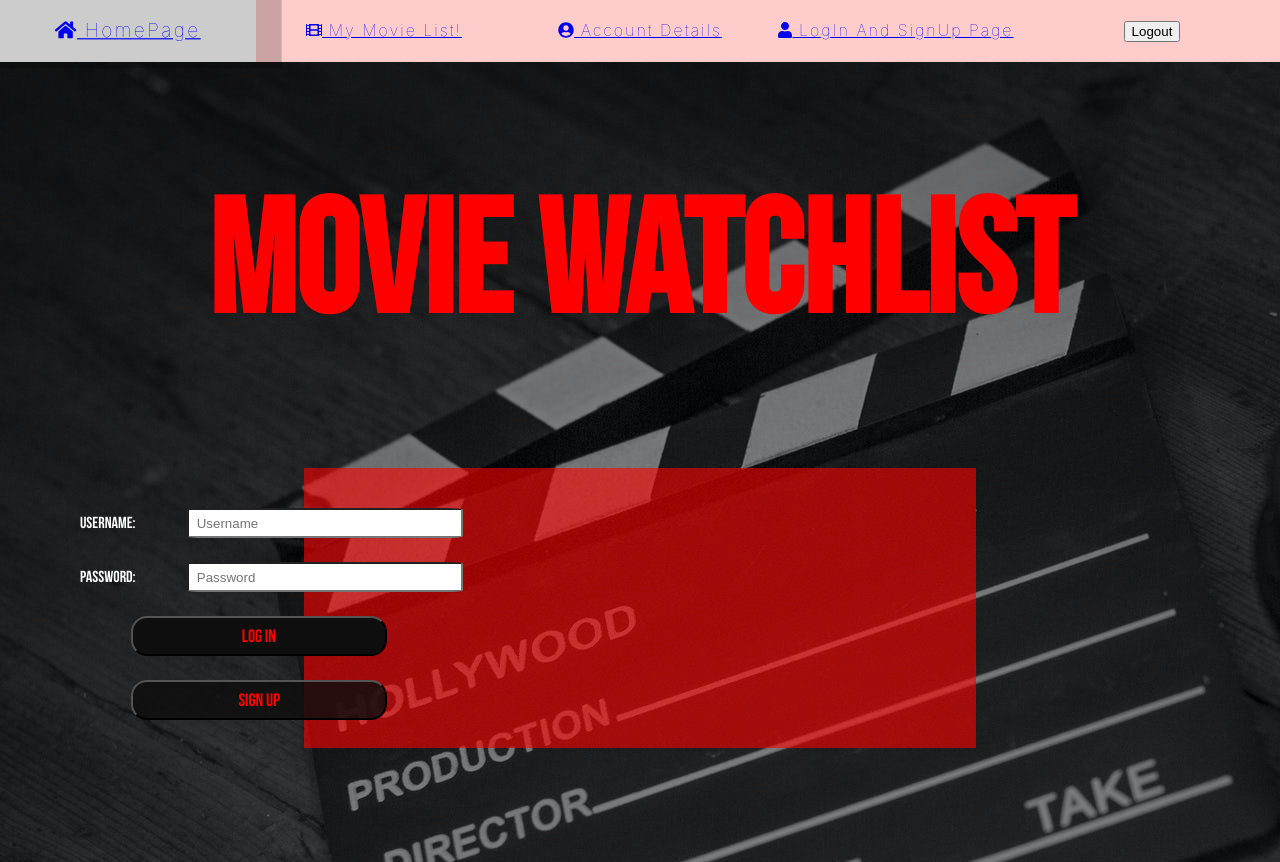
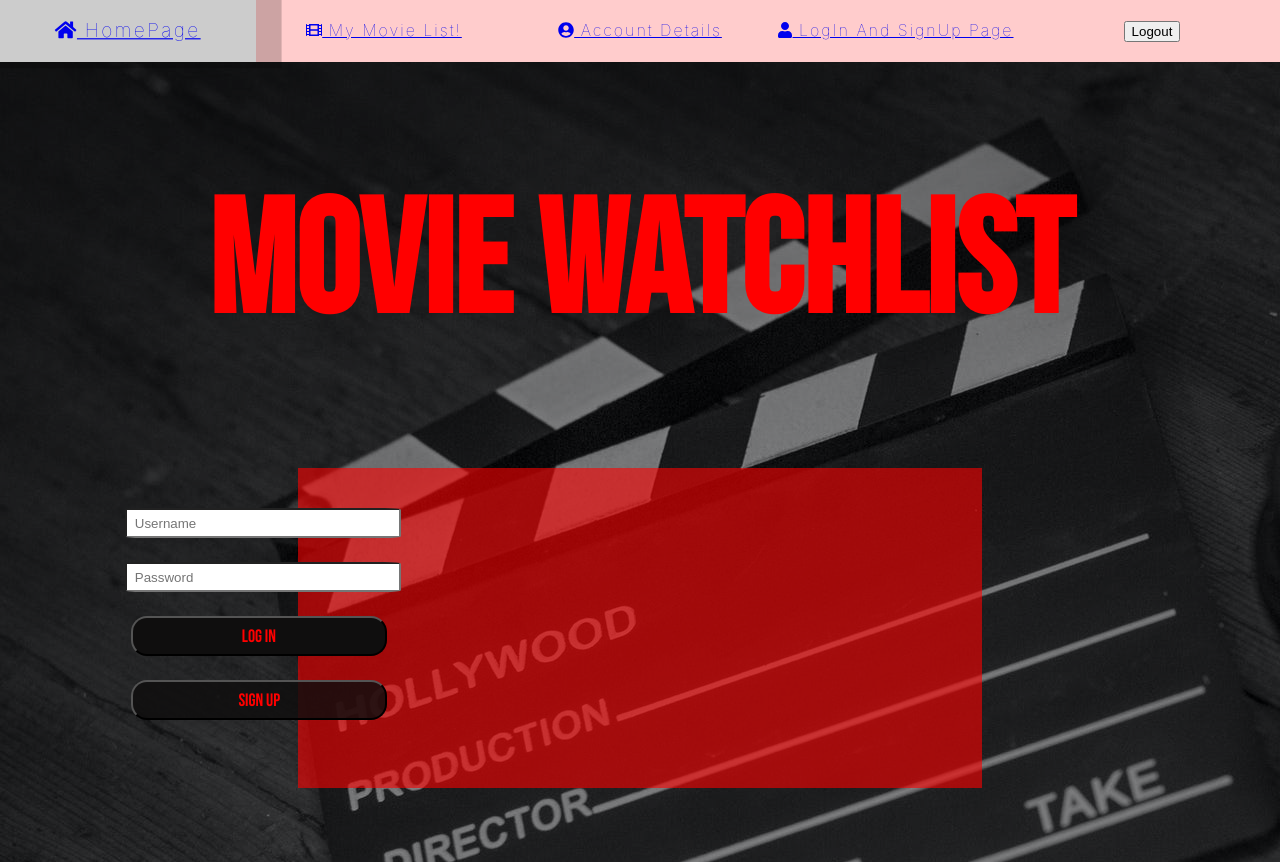
Before and after one commit to kbalev/netflixWatchlist, a React (Create React App) app: page / in a window 1280 px wide. Built offline with nearby package versions, Linux system fonts and the light colour scheme.

Commit message:
Mikeys changes

```diff
--- a/src/pages/landing/index.js
+++ b/src/pages/landing/index.js
@@ -24,12 +24,8 @@ const [pass, setPass] = useState();
             <LogForm onSubmit={(e) => fetchUsers(e, email, username, pass, setUser)}>
                 {newUser && <LogInput className="login-input" onChange={(e) => setEmail(e.target.value)} placeholder='Email'/>}
 
-                <label>username:
                 <LogInput className="login-input" onChange={(e) => setUsername(e.target.value)} placeholder='Username'/>
-                </label>
-                <label>Password:
                 <LogInput className="login-input" onChange={(e) => setPass(e.target.value)} placeholder='Password'/>
-                </label>
                 <LogButton className="btn-login"type='submit'>{newUser ? 'Sign Up' : 'Log In'}</LogButton>
             </LogForm>
             <LogButton className="btn" type='button' onClick={()=> setNewUser(!newUser)}>{newUser ? 'Log In' : 'Sign Up'}</LogButton>
--- a/src/pages/landing/landing.css
+++ b/src/pages/landing/landing.css
@@ -34,7 +34,7 @@ body{
 }
 .btn{
     max-width: 40%;
-    margin-left: 4vw;
+    margin-left: 4.5vw;
     margin-right: 4vw;
     margin-bottom: 3vh;
     min-height: 3vh;
@@ -47,7 +47,7 @@ body{
 }
 .btn-login{
         max-width: 57%;
-        margin-left: 4vw;
+        margin-left: 4.5vw;
         margin-right: 4vw;
         margin-bottom: 3vh;
         min-height: 3vh;
@@ -60,7 +60,7 @@ body{
 }
 .login-holder{
     max-width: 40vw;
-    max-height: 30vh;
+    max-height: 35vh;
     background-color: rgba(255, 0, 0, 0.596);
     justify-content: center;
     justify-items: center;
@@ -72,13 +72,17 @@ body{
     flex-wrap: wrap;
     animation: fadeIn;
     animation-duration: 2s;
-
+    padding-right: 1vw;
+    animation-duration: 2s;
     }
 label{
     font-family: netflix;
     font-size: 1em;
     color: white;
 
+}
+.email{
+    margin-right: 1.4vw;
 }
 .overlay{
     background-color: rgba(0, 0, 0, 0.397);
```
